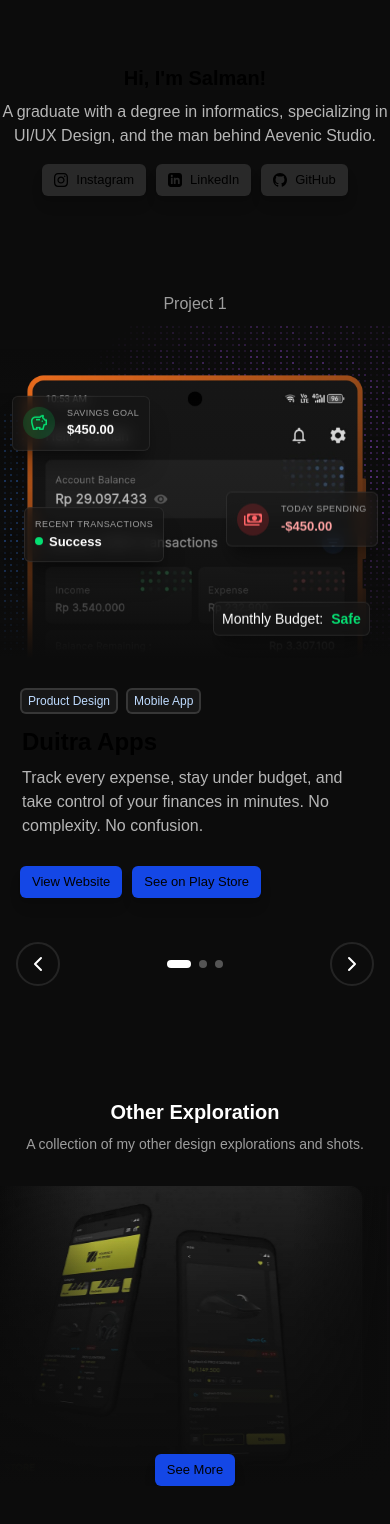
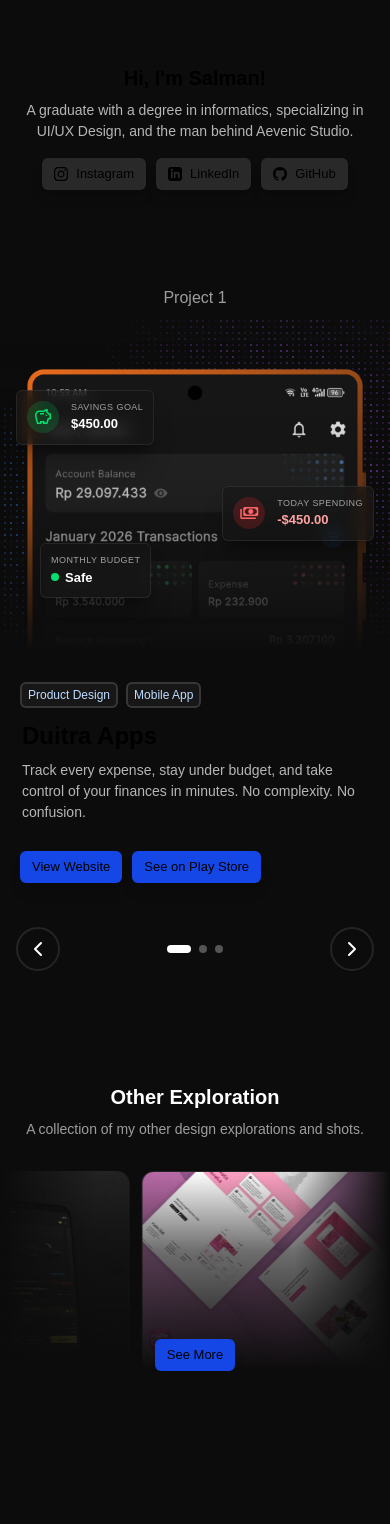
Before and after one commit to salman-setiawan/porto-2026, a React (Vite) app: page / in a window 390 px wide. Shown: the top 1524 px of the page. After the commit the page ends 1435 px from the top, so only its background shows below. Built offline with nearby package versions, Linux system fonts and the light colour scheme; a web font is replaced by a local one.

Commit message:
improving UI

```diff
--- a/src/components/SeamlessSlider.jsx
+++ b/src/components/SeamlessSlider.jsx
@@ -26,7 +26,7 @@
       </style>
 
       {/* Container to mask overflow */}
-      <div className="flex w-full overflow-hidden relative group h-[300px] md:h-[400px]">
+      <div className="flex w-full overflow-hidden relative group h-[200px] md:h-[400px]">
 
         {/* Gradients for smooth edges - Sides */}
         <div className="absolute left-0 top-0 bottom-0 w-24 bg-gradient-to-r from-[#0c0c0c] to-transparent z-10 pointer-events-none"></div>
@@ -34,11 +34,11 @@
 
         {/* Sliding Track - Duplicate content for seamless loop */}
         <div
-          className="flex w-max animate-[slide_40s_linear_infinite]"
+          className="flex w-max animate-[slide_8s_linear_infinite] lg:animate-[slide_30s_linear_infinite]"
         >
           {/* First Set (Doubled shots to ensure width > viewport) */}
           {[...shots, ...shots].map((shot, index) => (
-            <div key={`original-${index}`} className="relative h-[300px] md:h-[400px] w-fit flex-shrink-0 mr-6 rounded-xl overflow-hidden border border-white/10 transition-colors">
+            <div key={`original-${index}`} className="relative h-[200px] md:h-[400px] w-fit flex-shrink-0 mr-3 md:mr-6 rounded-xl overflow-hidden border border-white/10 transition-colors">
               <img
                 src={shot}
                 alt={`Design exploration ${index + 1}`}
@@ -49,7 +49,7 @@
 
           {/* Duplicate Set (Doubled shots) */}
           {[...shots, ...shots].map((shot, index) => (
-            <div key={`duplicate-${index}`} className="relative h-[300px] md:h-[400px] w-fit flex-shrink-0 mr-6 rounded-xl overflow-hidden border border-white/10 transition-colors">
+            <div key={`duplicate-${index}`} className="relative h-[200px] md:h-[400px] w-fit flex-shrink-0 mr-3 md:mr-6 rounded-xl overflow-hidden border border-white/10 transition-colors">
               <img
                 src={shot}
                 alt={`Design exploration ${index + 1}`}
--- a/src/components/hero-section/Description.jsx
+++ b/src/components/hero-section/Description.jsx
@@ -16,7 +16,7 @@
     <div className="flex flex-col gap-4 text-center items-center">
       <div className="space-y-2">
         <h2 className='text-xl font-bold'>{DataHome.heroSection.title}</h2>
-        <p className='text-white/70'>{DataHome.heroSection.desc.en}</p>
+        <p className='text-white/70 text-[14px]'>{DataHome.heroSection.desc.en}</p>
       </div>
       <div className="flex gap-2.5">
         <Button
--- a/src/components/ornaments/Transactions.jsx
+++ b/src/components/ornaments/Transactions.jsx
@@ -4,10 +4,10 @@
   return (
     <div className="bg-neutral-900/60 backdrop-blur-sm border border-white/8 p-2.5 rounded-md shadow-xl shadow-black/30 flex items-center gap-3">
       <div className="flex flex-col">
-        <span className="text-[9px] text-neutral-400 uppercase tracking-wider">Recent Transactions</span>
+        <span className="text-[9px] text-neutral-400 uppercase tracking-wider">Monthly Budget</span>
         <div className="flex gap-1.5 items-center">
           <div className="w-2 h-2 rounded-full bg-green-400"></div>
-          <span className="text-[13px] font-bold text-white">Success</span>
+          <span className="text-[13px] font-bold text-white">Safe</span>
         </div>
       </div>
     </div>
--- a/src/components/project-section/ProjectDescription.jsx
+++ b/src/components/project-section/ProjectDescription.jsx
@@ -12,7 +12,7 @@
       </div>
       <div className="space-y-2 pl-0.5">
         <h2 className='text-2xl font-bold'>{project.title.en}</h2>
-        <p className='text-white/70'>{project.desc.en}</p>
+        <p className='text-white/70 text-[14px]'>{project.desc.en}</p>
       </div>
       <div className="flex gap-2.5 pt-4">
         {project.cta.map((cta, index) => (
--- a/src/components/project-section/ProjectMedia.jsx
+++ b/src/components/project-section/ProjectMedia.jsx
@@ -12,13 +12,19 @@
         {`
           @keyframes float-slow { 0%, 100% { transform: translateY(0); } 50% { transform: translateY(-10px); } }
           @keyframes float-medium { 0%, 100% { transform: translateY(0) rotate(0deg); } 50% { transform: translateY(-15px) rotate(2deg); } }
-          @keyframes pulse-glow { 0%, 100% { opacity: 0.6; transform: scale(1); } 50% { opacity: 0.8; transform: scale(1.05); } }
           @keyframes pulse-radial { 0%, 100% { mask-size: 80%; -webkit-mask-size: 80%; opacity: 0.5; } 50% { mask-size: 110%; -webkit-mask-size: 110%; opacity: 0.7; } }
+
+          @media (min-width: 1280px) {
+            .animate-float-slow { animation: float-slow 6s ease-in-out infinite; }
+            .animate-float-slow-delayed { animation: float-slow 8s ease-in-out infinite 2s; }
+            .animate-float-medium { animation: float-medium 5s ease-in-out infinite 0.5s; }
+            .animate-float-medium-delayed { animation: float-medium 5s ease-in-out infinite 1s; }
+          }
         `}
       </style>
 
       {/* Main Image - z-10 */}
-      <img src={media.mobile} alt="heroimg" className="w-[440px] relative z-10 mx-auto md:hidden" />
+      <img src={media.mobile} alt="heroimg" className="w-[400px] relative z-10 mx-auto md:hidden" />
       <img src={media.desktop} alt="heroimg" className="h-[480px] relative z-10 hidden md:block" />
 
       <div className="absolute bottom-0 -left-32 -right-32 h-full bg-gradient-to-t from-[3%] from-[#0c0c0c] via-[#0c0c0c]/30 to-transparent z-15 pointer-events-none"></div>
@@ -27,16 +33,13 @@
       <HalftoneGlow color="rgba(59, 130, 246, 0.5)" className="top-16 md:top-24 -left-40 w-[440px] h-[360px]" animation="pulse-radial 4s infinite" />
 
       {/* Ornaments - Front (z-30) */}
-      <div className="absolute top-12 left-3 z-30" style={{ animation: 'float-slow 6s ease-in-out infinite' }}>
+      <div className="absolute top-12 left-4 z-30 animate-float-slow">
         <Savings />
       </div>
-      <div className="absolute bottom-8 right-5 md:bottom-24 z-30" style={{ animation: 'float-medium 5s ease-in-out infinite 0.5s' }}>
-        <Budget />
-      </div>
-      <div className="absolute top-36 right-3 z-30" style={{ animation: 'float-medium 5s ease-in-out infinite 1s' }}>
+      <div className="absolute top-36 right-4 z-30 animate-float-medium-delayed">
         <Spending />
       </div>
-      <div className="absolute bottom-24 left-6 md:bottom-40 z-30" style={{ animation: 'float-slow 8s ease-in-out infinite 2s' }}>
+      <div className="absolute bottom-16 left-10 md:bottom-40 z-30 animate-float-slow-delayed">
         <Transactions />
       </div>
     </div>
--- a/src/pages/Home.jsx
+++ b/src/pages/Home.jsx
@@ -8,7 +8,7 @@
     <div className='flex flex-col w-full overflow-x-hidden'>
 
       {/* Hero Section */}
-      <div className="flex flex-col md:flex-row justify-between mx-auto items-center w-full max-w-[480px] py-16 relative">
+      <div className="flex flex-col md:flex-row justify-between mx-auto items-center w-full max-w-[360px] lg:max-w-[480px] py-16 relative">
         <HeroDescription />
       </div>
 
```
